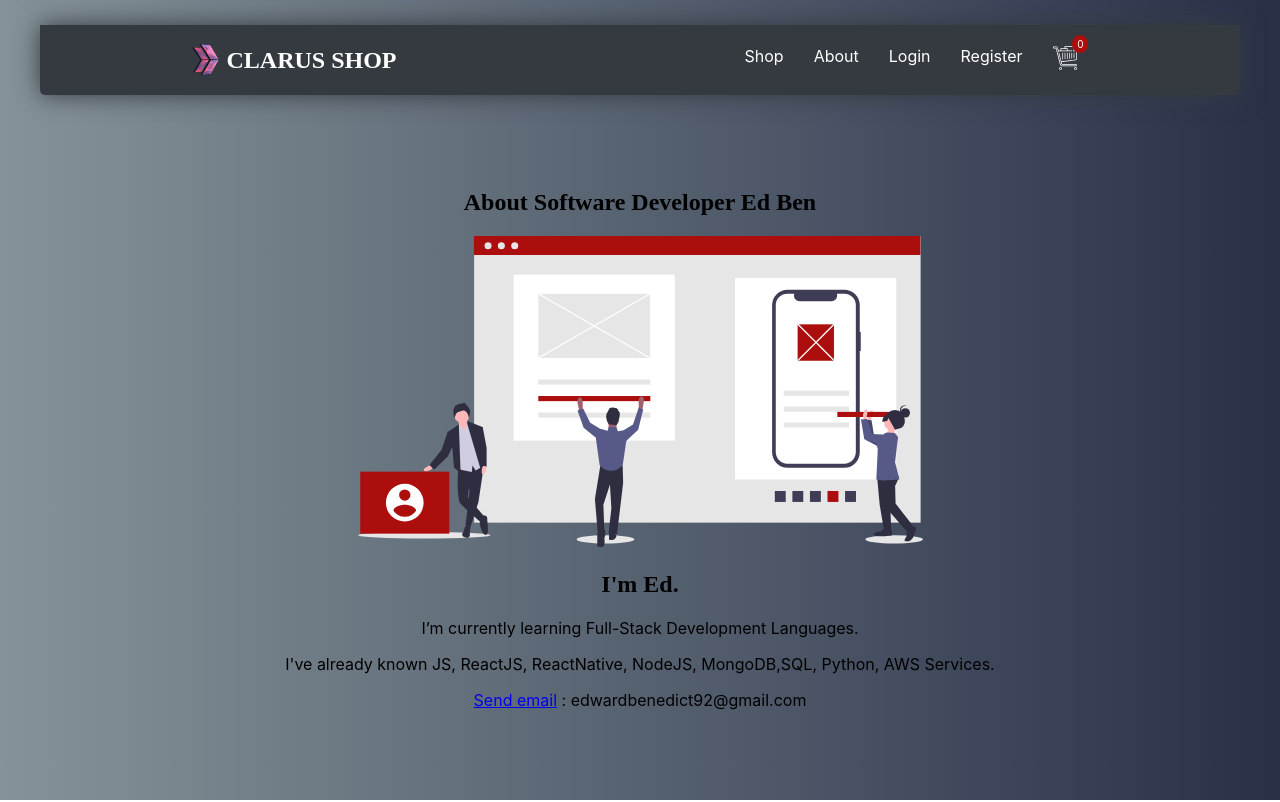
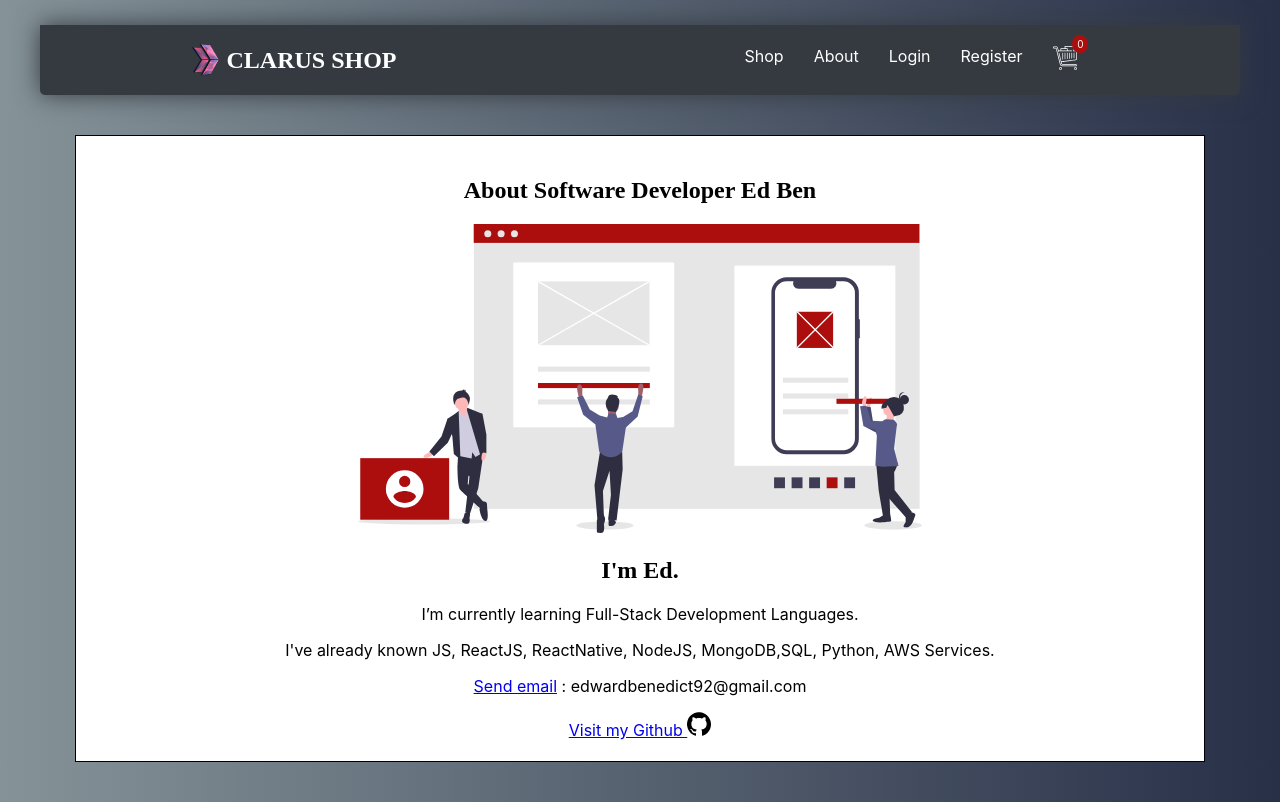
Before and after one commit to edwardBenedict/context-store-app, a React (Create React App) app: page /about in a window 1280 px wide. Built offline with nearby package versions, Linux system fonts and the light colour scheme; no server answers; a web font is replaced by a local one.

Commit message:
edit other pages

```diff
--- /dev/null
+++ b/src/assets/icons/Github.js
@@ -0,0 +1,18 @@
+import * as React from "react"
+
+const Github = (props) =>
+{
+    const {size = 36, color = "#000"} = props;
+return (
+  <svg
+    xmlns="http://www.w3.org/2000/svg"
+    width={size}
+    height={size}
+    viewBox="0 0 512 512"
+    {...props}
+  >
+    <path fill={color} d="M238.4 6C137.2 12.9 49.3 79.8 14.9 176.3c-5.3 14.6-10.2 34.9-12.5 51.2-2.3 15.7-2.5 49.6-.5 65.5 10.2 81.6 57.5 152.6 128.7 193.2 16.4 9.4 41.8 20 48.3 20.2 5.1.1 9.4-2 11.6-5.7 1.8-3 1.9-5 1.6-26.7-.1-12.9-.3-23.6-.4-23.6-.1-.1-3.8.4-8.2 1.2-26.3 4.3-49.7-1.6-64.6-16.5-5.8-5.8-7.6-8.6-13.4-20.6-9.4-19.6-14.9-27.1-25.5-34.8-7.8-5.6-12-9.8-12-11.9 0-5 12.1-6.7 21.7-3 12.5 4.7 20.8 11.9 29.9 25.8 12.6 19.1 28.4 27.6 48.5 26.1 7.7-.6 23.3-4.9 24.5-6.8.3-.6 1.3-3.8 2-7.1 1.9-8 6.8-18.1 11-22.8 4-4.5 4.4-4.2-8.6-6-10.3-1.4-28.2-6-36.8-9.4-36.2-14.3-57.1-41-64.9-82.9-2.5-13.4-2.5-46.3 0-56.7 3.6-14.9 10.3-28.5 19.5-39.8l4.3-5.3-1.5-4.7c-5.2-16.1-4.6-37 1.6-56.4 2-6.1 2.4-6.7 5.4-7.3 10.7-2 35.2 6.8 57.6 20.6l9.8 6.1 8.7-2c20.4-4.7 29.8-5.7 55.3-5.7 25.6 0 34.9 1 55.3 5.7l8.8 2 7.7-4.8c15.3-9.6 30.4-16.7 40.7-19.3 8.5-2.1 15.9-3.1 19.1-2.5 2.8.5 3.3 1.2 5.2 7.2 5.7 17.8 6.7 40.4 2.3 54.2l-2.1 6.5 2 2.5c9.8 12.1 17.5 26.9 21.2 40.9 2.6 9.8 3.6 34.8 1.9 48.8-7.4 60.8-40.7 93.5-104.1 102.3-12 1.6-11.8 1.5-8.3 5.3 4.6 4.8 9 13.4 11.5 22.3 2 7.4 2.2 10.6 2.7 52.9.7 49.2.5 48.2 6.6 50.7 4.7 2 10.2 1.3 20-2.6 34.8-13.5 62.2-31.1 88.4-56.9 41.7-41 67.9-94.2 75.2-152.7 2-15.9 1.8-49.8-.5-65.5C492.3 105.6 394.5 14.4 272.3 6c-16.1-1.1-17.5-1.1-33.9 0z" />
+  </svg>
+)}
+
+export default Github
--- a/src/components/input/Input.js
+++ b/src/components/input/Input.js
@@ -10,7 +10,7 @@ const CustomInput = ({ value, required, name, label, type, onChange, placeholder
     <div className={styles.inputWrapper}>
       <label htmlFor={name}>{label}</label>
       <div className={styles.inputDiv}>
-        {name === "password" || "password2" ? (
+        {name === "password" || name === "password2" ? (
           <PasswordIcon />
         ) : name === "email" ? (
           <MailIcon />
--- a/src/pages/About.js
+++ b/src/pages/About.js
@@ -1,4 +1,5 @@
 import React from "react";
+import Github from "../assets/icons/Github";
 import aboutSvg from "../assets/work_together.svg";
 
 const About = () => {
@@ -9,6 +10,8 @@ const About = () => {
         flexDirection: "column",
         justifyContent: "center",
         height: "calc(100vh - 175px)",
+        border: "1px solid black",
+        backgroundColor: "white",
       }}
     >
       <h1 style={{ textAlign: "center" }}>
@@ -35,6 +38,13 @@ const About = () => {
           <a href="mailto:edwardbenedict92@gmail.com">Send email</a> :
           edwardbenedict92@gmail.com
         </p>
+        <a
+          href="https://github.com/edwardBenedict"
+          target="_blank"
+          rel="noreferrer"
+        >
+          Visit my Github <Github size="24px" />
+        </a>
       </div>
     </div>
   );
--- a/src/pages/login/Login.js
+++ b/src/pages/login/Login.js
@@ -29,15 +29,15 @@ const Login = () => {
             required
             />
           <CustomInput
-            required
             name="password"
             type="password"
             value={info.password}
             placeholder="Password"
             label="Password"
             onChange={handleChange}
+            required
           />
-          <CustomButton type="submit" primary/>
+          <CustomButton type="submit" primary color="white"/>
         </form>
       </div>
     </div>
--- a/src/pages/login/Login.module.css
+++ b/src/pages/login/Login.module.css
@@ -7,7 +7,8 @@
 }
 
 .login {
-    border: 1px solid lightgrey;
+    border: 1px solid black;
+    background-color: white;
     padding: 25px;
     width: 300px;
     border-radius: 10px;
--- a/src/pages/register/Register.js
+++ b/src/pages/register/Register.js
@@ -51,7 +51,7 @@ const Login = () => {
             value={info.value}
             required
           />
-          <CustomButton type="submit" label="Login" primary/>
+          <CustomButton type="submit" label="Login" primary color="white"/>
         </form>
       </div>
     </div>
--- a/src/pages/register/Register.module.css
+++ b/src/pages/register/Register.module.css
@@ -7,7 +7,8 @@
 }
 
 .login {
-    border: 1px solid lightgrey;
+    border: 1px solid black;
+    background-color: white;
     padding: 25px;
     width: 300px;
     border-radius: 10px;
```
